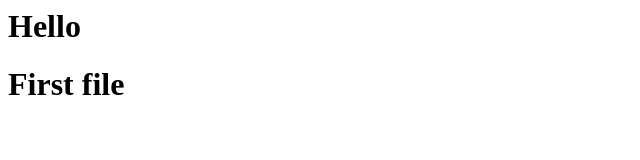
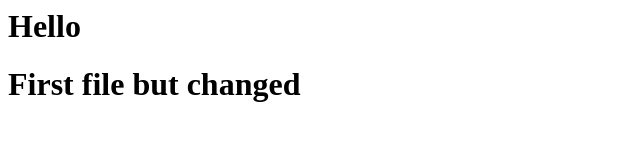
Before and after one commit to Alice-creator/GitDemo, a plain HTML site: page index.html in a window 1280 px wide. Shown: the whole page, without its empty margins (0-640 px from the left). Drawn offline with Linux system fonts and the light colour scheme.

Commit message:
Update index.html

```diff
--- a/index.html
+++ b/index.html
@@ -1,2 +1,2 @@
 <h1>Hello</h1>
-<h1>First file</h1>
+<h1>First file but changed</h1>
```
